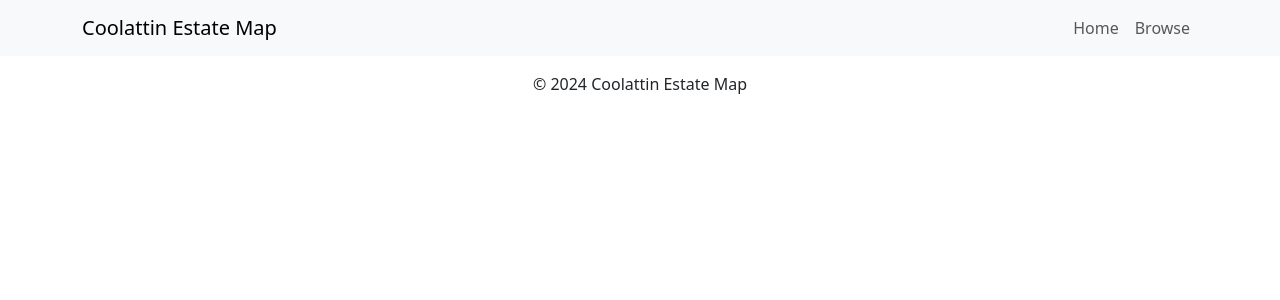
After one commit to dsmith02/coolattin-web, a Flask app: template templates/base.html in a window 1280 px wide. The commit adds this page. Shown: the top 300 px of the page. Run offline with Flask 3, Linux system fonts and the light colour scheme; the template is opened without the code that fills it, so the values that code supplies are empty.

Commit message:
New Year update

```diff
--- a/app.py
+++ b/app.py
@@ -12,17 +12,44 @@ def index():
         location=COOLATTIN_COORDS,
         prefer_canvas=True,
         zoom_start=10)
+    map.width = 500;
 
     folium.Marker(COOLATTIN_COORDS, popup="Coolattin House", tooltip="Click me!").add_to(map)
 
     geojson_path = "static/data/townlands.json"
+    # Load the GeoJSON and add popups using TL_ENGLISH (townland name in English)
     with open(geojson_path, encoding="utf-8") as f:
-        folium.GeoJson(f.read(), name="Townlands").add_to(map)
+        folium.GeoJson(
+            f.read(),
+            name="Townlands",
+            popup=folium.GeoJsonPopup(
+                fields=["TL_ENGLISH", "TL_GAEILGE", "T_POP_1839_", "T_POP_1868"],  # Display these properties
+                aliases=["Townland (EN):", "Townland (GA):", "Population (1839):", "Population (1868):"],  # Labels
+                localize=True  # Automatically format numbers if needed
+            ),
+            tooltip=folium.GeoJsonTooltip(
+                fields=["TL_ENGLISH"],  # Show the townland name on hover
+                aliases=["Townland:"],
+                sticky=True
+            ),
+            style_function=lambda feature: {
+                "fillColor": "red",  # Default fill color for polygons
+                "color": "black",  # Outline color
+                "weight": 1.5,  # Border thickness
+                "fillOpacity": 0.4  # Transparency of fill color
+            },
+            zoom_on_click=True
+        ).add_to(map)
 
     # Generate the map HTML
     map_to_html = map._repr_html_()
 
     return render_template("index.html", map_html=map_to_html)
 
+@app.route("/browse")
+def browse():
+
+    return f"""<h1>HELLO</h1>"""
+
 if __name__ == '__main__':
     app.run(debug=True)
--- /dev/null
+++ b/templates/base.html
@@ -0,0 +1,56 @@
+<!doctype html>
+<html lang="en">
+<head>
+    <meta charset="UTF-8">
+    <meta name="viewport" content="width=device-width, user-scalable=no, initial-scale=1.0, maximum-scale=1.0, minimum-scale=1.0">
+    <meta http-equiv="X-UA-Compatible" content="ie=edge">
+    <title>Coolattin Estate Map</title>
+
+    <!-- Bootstrap CSS -->
+    <link href="https://cdn.jsdelivr.net/npm/bootstrap@5.3.0/dist/css/bootstrap.min.css" rel="stylesheet">
+
+    <!-- Additional CSS (if needed) -->
+    <link href="{{ url_for('static', filename='css/styles.css') }}" rel="stylesheet">
+
+    <style>
+        /* Common styles for the map (or other shared styles) */
+    </style>
+</head>
+<body>
+
+    <!-- Header and Navigation Menu -->
+    <header>
+        <nav class="navbar navbar-expand-lg navbar-light bg-light">
+            <div class="container">
+                <a class="navbar-brand" href="#">Coolattin Estate Map</a>
+                <div class="ml-auto">
+                    <ul class="navbar-nav">
+                        <li class="nav-item">
+                            <a class="nav-link" href="{{ url_for('index') }}">Home</a>
+                        </li>
+                        <li class="nav-item">
+                            <a class="nav-link" href="{{ url_for('browse') }}">Browse</a>
+                        </li>
+                    </ul>
+                </div>
+            </div>
+        </nav>
+    </header>
+
+    <!-- Main content area where specific pages will be injected -->
+    <main>
+        {% block content %}{% endblock %}
+    </main>
+
+    <!-- Optional Footer -->
+    <footer>
+        <div class="text-center p-3">
+            &copy; 2024 Coolattin Estate Map
+        </div>
+    </footer>
+
+    <!-- Bootstrap JS -->
+    <script src="https://cdn.jsdelivr.net/npm/bootstrap@5.3.0/dist/js/bootstrap.bundle.min.js"></script>
+
+</body>
+</html>
```
Also changed, not shown: templates/index.html (+5 -27 lines), templates/browse.html (added).
